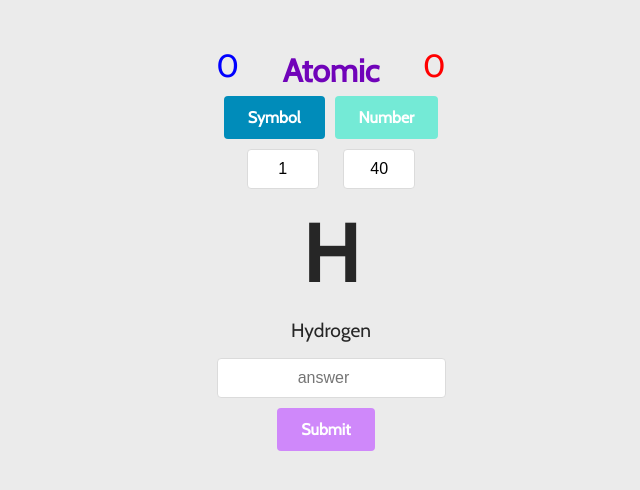
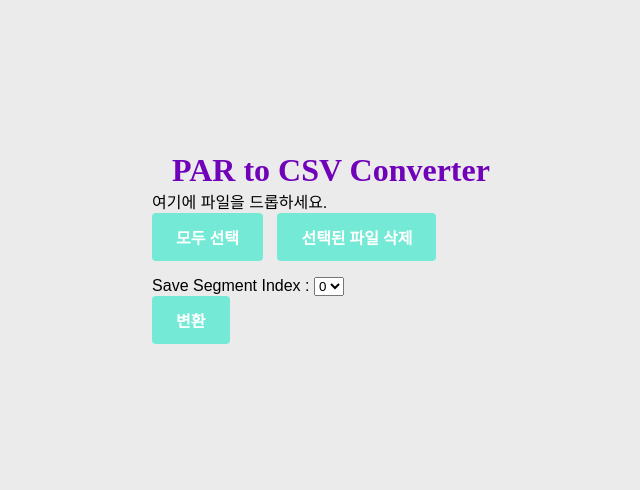
Before and after one commit to SecondJO/yeonwoo22.github.io, a plain HTML site: page index.html in a window 1280 px wide. Shown: the whole page, without its empty margins (309-949 px from the left). Drawn offline with nearby package versions, Linux system fonts and the light colour scheme; no server answers.

Commit message:
Update index.html

```diff
--- a/index.html
+++ b/index.html
@@ -1,36 +1,37 @@
 <!DOCTYPE html>
-<html lang="ko">
+<html lang="en">
 <head>
     <meta charset="UTF-8">
     <meta name="viewport" content="width=device-width, initial-scale=1.0">
-    <title>Periodic table</title>
+    <title>PAR to CSV</title>
     <link rel="stylesheet" href="style.css">
-    <link rel="preconnect" href="https://fonts.googleapis.com">
-    <link rel="preconnect" href="https://fonts.gstatic.com" crossorigin>
-    <link href="https://fonts.googleapis.com/css2?family=Cabin&display=swap" rel="stylesheet">
 </head>
 <body>
-    <div class="title-container">
-        <div class="left-container">
-            <span class="correct">0</span>
+    <div class="container">
+        <h1>PAR to CSV Converter</h1>
+        <div id="alert-message" class="hidden"></div>
+        <div id="drop-zone">여기에 파일을 드롭하세요.</div>
+        <div class="button-row">
+            <button id="toggle-selection">모두 선택</button>
+            <button id="delete-selected">선택된 파일 삭제</button>
         </div>
-        <h1>Atomic</h1>
-        <div class="right-container">
-            <span class="wrong">0</span>
+        <div class="file-list-container">
+            <ul id="file-list"></ul>
         </div>
+        <!-- <button id="read-files">읽기</button> -->
+        <div>
+            <span>Save Segment Index : </span>
+            <select id="segment-list">
+                <option value="0">0</option>
+                <option value="1">1</option>
+                <option value="2">2</option>
+                <option value="3">3</option>
+                <option value="4">4</option>
+            </select>
+        </div>
+        <button id="convert-files">변환</button>
     </div>
-    <div class="wrapper">
-        <button class="symbol-btn active" onclick="activateSymbolMode()">Symbol</button>
-        <button class="number-btn" onclick="activateNumberMode()">Number</button>
-    </div>
-    <div class="range">
-        <input class="min" type="text" placeholder="1" value="1">
-        <input class="max" type="text" placeholder="40" value="40">
-    </div>
-    <div class="element-name">H</div>
-    <div class="element-fullname">Hydrogen</div>
-    <input class="answerBox" type="number" placeholder="answer" onkeyup="enter()">
-    <button class="check" onclick="submit()">Submit</button>
-    <script src="app.js"></script>
+    <script src="https://cdn.jsdelivr.net/npm/chart.js"></script>
+    <script src="script.js"></script>
 </body>
 </html>
```
